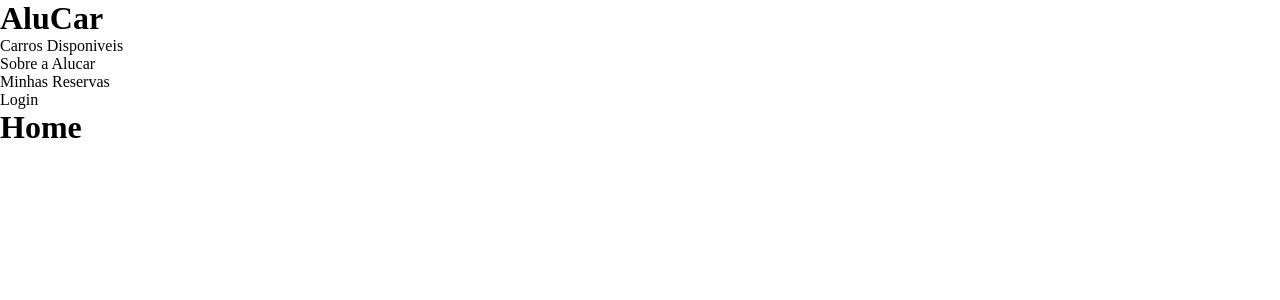
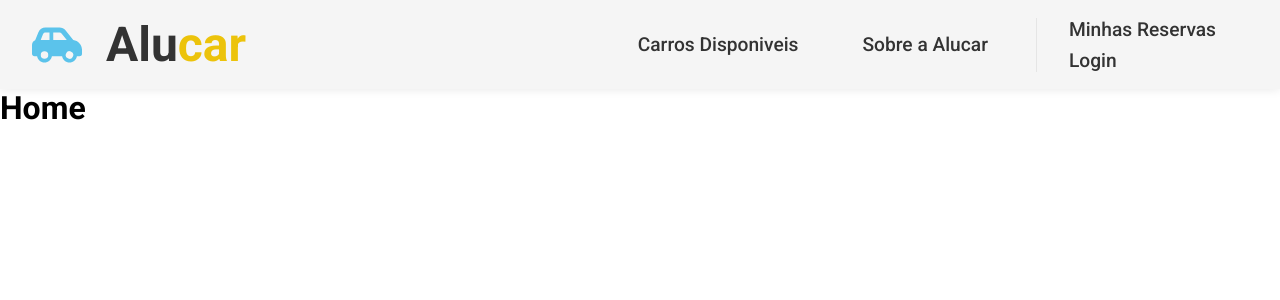
Before and after one commit to gabgaleski/projectGPM, a React (Vite) app in the folder app/frontend/: page / in a window 1280 px wide. Shown: the top 300 px of the page. Built offline with nearby package versions, Linux system fonts and the light colour scheme.

Commit message:
feat: Implementa scss do header

```diff
--- a/app/frontend/index.html
+++ b/app/frontend/index.html
@@ -4,6 +4,9 @@
     <meta charset="UTF-8" />
     <link rel="icon" type="image/svg+xml" href="/vite.svg" />
     <meta name="viewport" content="width=device-width, initial-scale=1.0" />
+    <link rel="preconnect" href="https://fonts.googleapis.com">
+    <link rel="preconnect" href="https://fonts.gstatic.com" crossorigin>
+    <link href="https://fonts.googleapis.com/css2?family=Roboto:ital,wght@0,100;0,300;0,400;0,500;0,700;0,900;1,100;1,300;1,400;1,500;1,700;1,900&display=swap" rel="stylesheet">
     <title>AluCar</title>
   </head>
   <body>
--- a/app/frontend/src/App.scss
+++ b/app/frontend/src/App.scss
@@ -2,4 +2,5 @@
   margin: 0;
   padding: 0;
   box-sizing: border-box;
+  font-family: 'Roboto', sans-serif;
 }
--- a/app/frontend/src/App.tsx
+++ b/app/frontend/src/App.tsx
@@ -14,8 +14,8 @@ function App() {
     <main>
       <Routes>
         <Route path="/" element={<Home />} />
-        <Route path='/about' element={<About />} />
-        <Route path='/profile' element={<Profile />} />
+        <Route path='about' element={<About />} />
+        <Route path='profile' element={<Profile />} />
         <Route path='cars' element={<Cars />} />
         <Route path='cars/:id' element={<CarInfos />} />
         <Route path='register' element={<Register />} />
--- a/app/frontend/src/components/Header.tsx
+++ b/app/frontend/src/components/Header.tsx
@@ -1,15 +1,27 @@
+import '../styles/header.scss';
+import { FaCarSide } from "react-icons/fa6";
+import { Link } from 'react-router-dom';
 
 function Header() {
 
   return (
     <header className="header">
-      <h1>AluCar</h1>
-      <nav>
-        <ul>
-          <li>Carros Disponiveis</li>
-          <li>Sobre a Alucar</li>
-          <li>Minhas Reservas</li>
-          <li>Login</li>
+      <div className='logo'>
+        <FaCarSide size={50} color='#5BC3EB' />
+        <h1>
+          <Link className='title-logo' to="/">
+            Alu<span className='span-car'>car</span>
+          </Link>
+        </h1>
+      </div>
+      <nav className='nav-header'>
+        <ul className='nav-car'>
+          <Link to="/cars" className='nav-link'>Carros Disponiveis</Link>
+          <Link to="/about" className='nav-link'>Sobre a Alucar</Link>
+        </ul>
+        <ul className='nav-person'>
+          <Link to="/profile" className='nav-link'>Minhas Reservas</Link>
+          <Link to="/register" className='nav-link'>Login</Link>
         </ul>
       </nav>
     </header>
--- /dev/null
+++ b/app/frontend/src/styles/header.scss
@@ -0,0 +1,65 @@
+
+.header {
+  display: flex;
+  justify-content: space-between;
+  flex-wrap: wrap;
+  align-items: center;
+  padding: 1rem 2rem;
+  background-color: #f5f5f5;
+  box-shadow: 0 0 10px rgba(0, 0, 0, 0.1);
+
+  .logo {
+    display: flex;
+    gap: 1.5rem;
+    align-items: center;
+    flex-wrap: wrap;
+    font-size: 1.5rem;
+    font-weight: 700;
+    color: #333;
+
+    .span-car {
+      color: #ECC30B;
+    }
+  }
+
+  .title-logo {
+    text-decoration: none;
+    color: #333;
+  }
+
+  .nav-header {
+    display: flex;
+    gap: 3rem;
+    align-items: center;
+    flex-wrap: wrap;
+    justify-content: space-between;
+
+    .nav-person {
+      display: flex;
+      flex-direction: column;
+      gap: 0.5rem;
+      align-items: start;
+      padding: 0 2rem 0 2rem;
+      border-left: 1px solid #E5E5E5;
+    }
+
+    .nav-car {
+      display: flex;
+      gap: 4rem;
+      align-items: center;
+      flex-wrap: wrap;
+    }
+
+    .nav-link {
+      font-size: 1.2rem;
+      font-weight: 500;
+      color: #333;
+      text-decoration: none;
+      transition: all 0.3s ease;
+
+      &:hover {
+        color: #ECC30B;
+      }
+    }
+  }
+}
```
